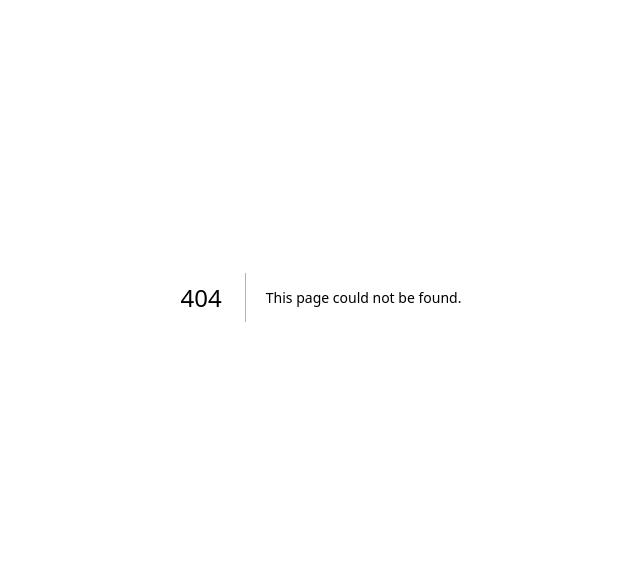
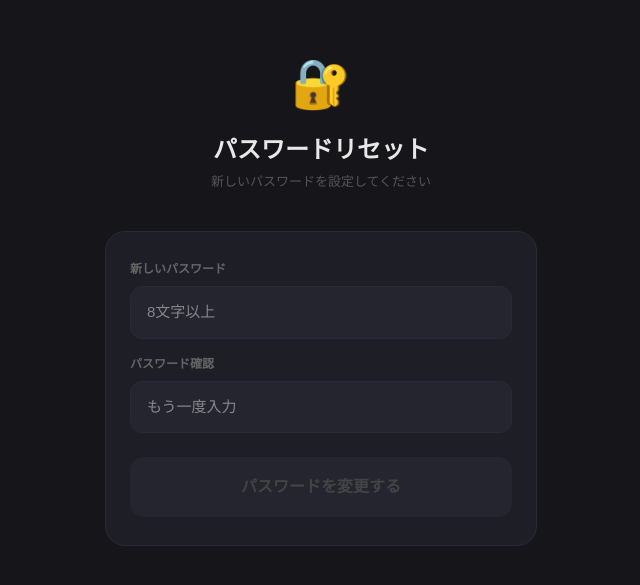
Before and after one commit to tamanegu19980331-prog/mytrainer-app, a Next.js app: page /auth/reset in a window 1280 px wide. Before the commit this address had no page. Shown: the part 103-688 px from the top of the page, without its empty margins (319-959 px from the left). Built offline with nearby package versions, Linux system fonts and the light colour scheme; no server answers.

Commit message:
auth: パスワードリセット機能追加

```diff
--- a/app/auth/page.tsx
+++ b/app/auth/page.tsx
@@ -9,6 +9,9 @@ export default function AuthPage() {
   const [password, setPassword] = useState('')
   const [loading, setLoading] = useState(false)
   const [error, setError] = useState('')
+  const [showReset, setShowReset] = useState(false)
+  const [resetEmail, setResetEmail] = useState('')
+  const [resetSent, setResetSent] = useState(false)
   const router = useRouter()
 
   const handleAuth = async () => {
@@ -36,6 +39,22 @@ export default function AuthPage() {
     }
   }
 
+  const handleReset = async () => {
+    if (!resetEmail) return
+    setLoading(true)
+    try {
+      const { error } = await supabase.auth.resetPasswordForEmail(resetEmail, {
+        redirectTo: `${window.location.origin}/auth/reset`,
+      })
+      if (error) throw error
+      setResetSent(true)
+    } catch (e: any) {
+      setError(e.message || 'エラーが発生しました')
+    } finally {
+      setLoading(false)
+    }
+  }
+
   return (
     <div style={{background:'#16161a',minHeight:'100vh',color:'#e8e8e8',display:'flex',justifyContent:'center',alignItems:'center'}}>
       <div style={{width:'100%',maxWidth:480,padding:'0 24px'}}>
@@ -53,6 +72,61 @@ export default function AuthPage() {
           <div style={{fontSize:14,color:'#555'}}>AIパーソナルトレーナー</div>
         </div>
 
+        {/* パスワードリセットモーダル */}
+        {showReset ? (
+          <div style={{background:'#1e1e26',borderRadius:20,padding:'28px 24px',border:'1px solid #2a2a36',marginBottom:16}}>
+            {resetSent ? (
+              <div style={{textAlign:'center'}}>
+                <div style={{fontSize:48,marginBottom:16}}>📧</div>
+                <div style={{fontSize:18,fontWeight:800,marginBottom:8}}>メールを送信しました</div>
+                <div style={{fontSize:13,color:'#555',marginBottom:24,lineHeight:1.7}}>
+                  {resetEmail} にパスワードリセット用のリンクを送りました。メールを確認してください。
+                </div>
+                <button onClick={()=>{setShowReset(false);setResetSent(false);setResetEmail('')}}
+                  style={{width:'100%',padding:'16px',background:'linear-gradient(135deg,#39ff14,#00c8ff)',color:'#000',border:'none',borderRadius:14,fontSize:15,fontWeight:800,cursor:'pointer'}}>
+                  ログインに戻る
+                </button>
+              </div>
+            ) : (
+              <>
+                <div style={{fontSize:16,fontWeight:800,marginBottom:4}}>パスワードをリセット</div>
+                <div style={{fontSize:12,color:'#555',marginBottom:20}}>登録済みのメールアドレスを入力してください</div>
+                <div style={{marginBottom:16}}>
+                  <div style={{fontSize:12,color:'#666',fontWeight:600,marginBottom:8}}>メールアドレス</div>
+                  <input type="email" value={resetEmail}
+                    onChange={e=>setResetEmail(e.target.value)}
+                    placeholder="example@email.com"
+                    style={{
+                      width:'100%',background:'#25252f',
+                      border:'1.5px solid '+(resetEmail?'#39ff14':'#2a2a36'),
+                      borderRadius:12,padding:'14px 16px',
+                      color:'#e8e8e8',fontSize:15,outline:'none',
+                    }}/>
+                </div>
+                {error&&(
+                  <div style={{background:'rgba(255,68,85,0.08)',border:'1px solid rgba(255,68,85,0.3)',borderRadius:10,padding:'12px 16px',fontSize:13,color:'#ff4455',marginBottom:16}}>
+                    {error}
+                  </div>
+                )}
+                <button onClick={handleReset} disabled={loading||!resetEmail}
+                  style={{
+                    width:'100%',padding:'16px',
+                    background:resetEmail?'linear-gradient(135deg,#39ff14,#00c8ff)':'#25252f',
+                    color:resetEmail?'#000':'#444',
+                    border:'none',borderRadius:14,fontSize:15,fontWeight:800,
+                    cursor:resetEmail?'pointer':'not-allowed',marginBottom:12,
+                  }}>
+                  {loading?'送信中...':'リセットメールを送信'}
+                </button>
+                <button onClick={()=>{setShowReset(false);setError('')}}
+                  style={{width:'100%',padding:'14px',background:'transparent',color:'#555',border:'1px solid #2a2a36',borderRadius:14,fontSize:14,cursor:'pointer'}}>
+                  キャンセル
+                </button>
+              </>
+            )}
+          </div>
+        ) : (
+          <>
             {/* タブ */}
             <div style={{
               display:'grid',gridTemplateColumns:'1fr 1fr',
@@ -74,10 +148,7 @@ export default function AuthPage() {
             </div>
 
             {/* フォーム */}
-        <div style={{
-          background:'#1e1e26',borderRadius:20,padding:'28px 24px',
-          border:'1px solid #2a2a36',marginBottom:16,
-        }}>
+            <div style={{background:'#1e1e26',borderRadius:20,padding:'28px 24px',border:'1px solid #2a2a36',marginBottom:16}}>
               <div style={{marginBottom:16}}>
                 <div style={{fontSize:12,color:'#666',fontWeight:600,marginBottom:8}}>メールアドレス</div>
                 <input type="email" value={email}
@@ -92,11 +163,12 @@ export default function AuthPage() {
                   }}/>
               </div>
 
-          <div style={{marginBottom:24}}>
+              <div style={{marginBottom:tab==='login'?8:24}}>
                 <div style={{fontSize:12,color:'#666',fontWeight:600,marginBottom:8}}>パスワード</div>
                 <input type="password" value={password}
                   onChange={e=>setPassword(e.target.value)}
                   placeholder="8文字以上"
+                  onKeyDown={e=>e.key==='Enter'&&handleAuth()}
                   style={{
                     width:'100%',background:'#25252f',
                     border:'1.5px solid '+(password?'#39ff14':'#2a2a36'),
@@ -106,13 +178,18 @@ export default function AuthPage() {
                   }}/>
               </div>
 
+              {/* パスワードを忘れた方 */}
+              {tab==='login'&&(
+                <div style={{textAlign:'right',marginBottom:20}}>
+                  <button onClick={()=>{setShowReset(true);setError('');setResetEmail(email)}}
+                    style={{background:'none',border:'none',color:'#555',fontSize:12,cursor:'pointer',textDecoration:'underline'}}>
+                    パスワードを忘れた方
+                  </button>
+                </div>
+              )}
+
               {error&&(
-            <div style={{
-              background:'rgba(255,68,85,0.08)',
-              border:'1px solid rgba(255,68,85,0.3)',
-              borderRadius:10,padding:'12px 16px',
-              fontSize:13,color:'#ff4455',marginBottom:16,
-            }}>
+                <div style={{background:'rgba(255,68,85,0.08)',border:'1px solid rgba(255,68,85,0.3)',borderRadius:10,padding:'12px 16px',fontSize:13,color:'#ff4455',marginBottom:16}}>
                   {error}
                 </div>
               )}
@@ -133,6 +210,8 @@ export default function AuthPage() {
                 {loading?'処理中...':(tab==='login'?'ログイン':'アカウントを作成')}
               </button>
             </div>
+          </>
+        )}
 
       </div>
     </div>
--- /dev/null
+++ b/app/auth/reset/page.tsx
@@ -0,0 +1,112 @@
+'use client'
+import { useState, useEffect } from 'react'
+import { supabase } from '@/lib/supabase'
+import { useRouter } from 'next/navigation'
+
+export default function ResetPasswordPage() {
+  const [password, setPassword] = useState('')
+  const [confirm, setConfirm] = useState('')
+  const [loading, setLoading] = useState(false)
+  const [error, setError] = useState('')
+  const [done, setDone] = useState(false)
+  const router = useRouter()
+
+  useEffect(() => {
+    const { data: { subscription } } = supabase.auth.onAuthStateChange((event) => {
+      if (event === 'PASSWORD_RECOVERY') {
+        // リセットリンクからのアクセスを検知
+      }
+    })
+    return () => subscription.unsubscribe()
+  }, [])
+
+  const handleReset = async () => {
+    if (password !== confirm) { setError('パスワードが一致しません'); return }
+    if (password.length < 8) { setError('パスワードは8文字以上にしてください'); return }
+    setLoading(true)
+    setError('')
+    try {
+      const { error } = await supabase.auth.updateUser({ password })
+      if (error) throw error
+      setDone(true)
+    } catch (e: any) {
+      setError(e.message || 'エラーが発生しました')
+    } finally {
+      setLoading(false)
+    }
+  }
+
+  return (
+    <div style={{background:'#16161a',minHeight:'100vh',color:'#e8e8e8',display:'flex',justifyContent:'center',alignItems:'center'}}>
+      <div style={{width:'100%',maxWidth:480,padding:'0 24px'}}>
+
+        <div style={{textAlign:'center',marginBottom:40}}>
+          <div style={{fontSize:48,marginBottom:12}}>🔐</div>
+          <div style={{fontSize:24,fontWeight:800,marginBottom:4}}>パスワードリセット</div>
+          <div style={{fontSize:13,color:'#555'}}>新しいパスワードを設定してください</div>
+        </div>
+
+        {done ? (
+          <div style={{background:'#1e1e26',borderRadius:20,padding:'28px 24px',border:'1px solid #2a2a36',textAlign:'center'}}>
+            <div style={{fontSize:48,marginBottom:16}}>✅</div>
+            <div style={{fontSize:18,fontWeight:800,marginBottom:8}}>パスワードを変更しました</div>
+            <div style={{fontSize:13,color:'#555',marginBottom:24}}>新しいパスワードでログインしてください</div>
+            <button onClick={()=>router.push('/auth')}
+              style={{width:'100%',padding:'16px',background:'linear-gradient(135deg,#39ff14,#00c8ff)',color:'#000',border:'none',borderRadius:14,fontSize:15,fontWeight:800,cursor:'pointer'}}>
+              ログインへ →
+            </button>
+          </div>
+        ) : (
+          <div style={{background:'#1e1e26',borderRadius:20,padding:'28px 24px',border:'1px solid #2a2a36'}}>
+            <div style={{marginBottom:16}}>
+              <div style={{fontSize:12,color:'#666',fontWeight:600,marginBottom:8}}>新しいパスワード</div>
+              <input type="password" value={password}
+                onChange={e=>setPassword(e.target.value)}
+                placeholder="8文字以上"
+                style={{
+                  width:'100%',background:'#25252f',
+                  border:'1.5px solid '+(password?'#39ff14':'#2a2a36'),
+                  borderRadius:12,padding:'14px 16px',
+                  color:'#e8e8e8',fontSize:15,outline:'none',
+                }}/>
+            </div>
+            <div style={{marginBottom:24}}>
+              <div style={{fontSize:12,color:'#666',fontWeight:600,marginBottom:8}}>パスワード確認</div>
+              <input type="password" value={confirm}
+                onChange={e=>setConfirm(e.target.value)}
+                placeholder="もう一度入力"
+                style={{
+                  width:'100%',background:'#25252f',
+                  border:'1.5px solid '+(confirm?(confirm===password?'#39ff14':'#ff4455'):'#2a2a36'),
+                  borderRadius:12,padding:'14px 16px',
+                  color:'#e8e8e8',fontSize:15,outline:'none',
+                }}/>
+              {confirm && confirm !== password && (
+                <div style={{fontSize:11,color:'#ff4455',marginTop:6}}>パスワードが一致しません</div>
+              )}
+            </div>
+
+            {error&&(
+              <div style={{background:'rgba(255,68,85,0.08)',border:'1px solid rgba(255,68,85,0.3)',borderRadius:10,padding:'12px 16px',fontSize:13,color:'#ff4455',marginBottom:16}}>
+                {error}
+              </div>
+            )}
+
+            <button onClick={handleReset}
+              disabled={loading||!password||!confirm||password!==confirm}
+              style={{
+                width:'100%',padding:'18px',
+                background:password&&confirm&&password===confirm?'linear-gradient(135deg,#39ff14,#00c8ff)':'#25252f',
+                color:password&&confirm&&password===confirm?'#000':'#444',
+                border:'none',borderRadius:14,fontSize:16,fontWeight:800,
+                cursor:password&&confirm&&password===confirm?'pointer':'not-allowed',
+                opacity:loading?0.7:1,
+              }}>
+              {loading?'変更中...':'パスワードを変更する'}
+            </button>
+          </div>
+        )}
+      </div>
+    </div>
+  )
+}
```
Lines whose indentation alone changed are shown as unchanged.
